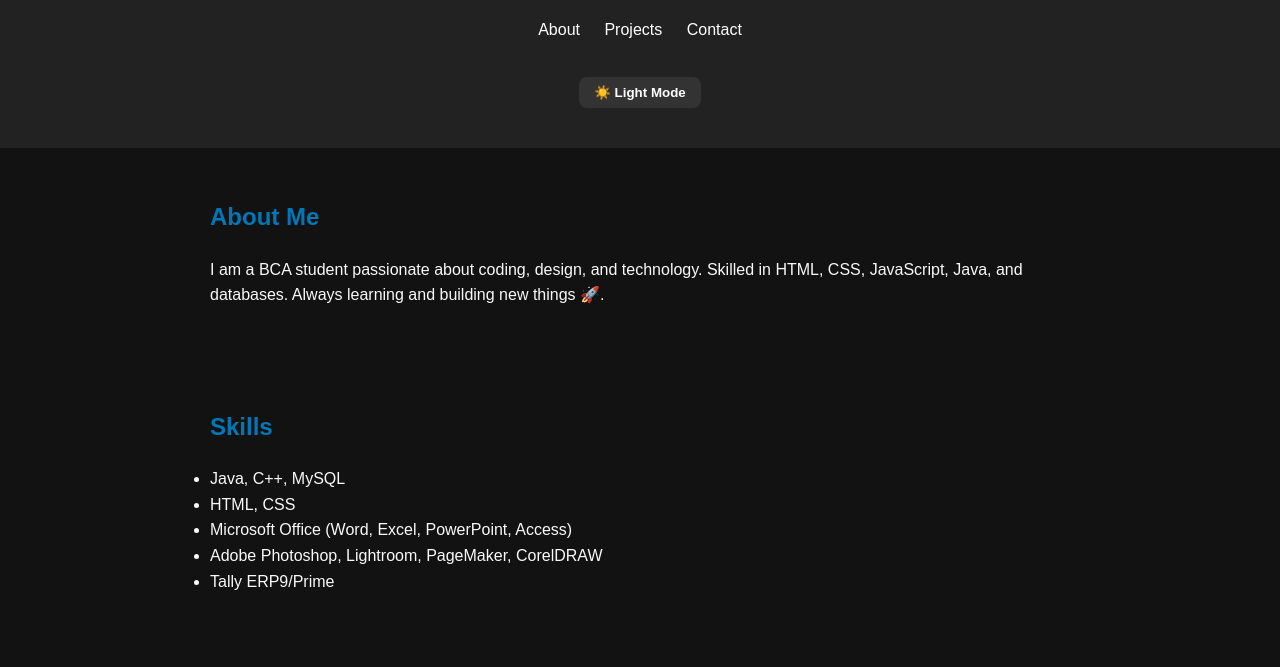
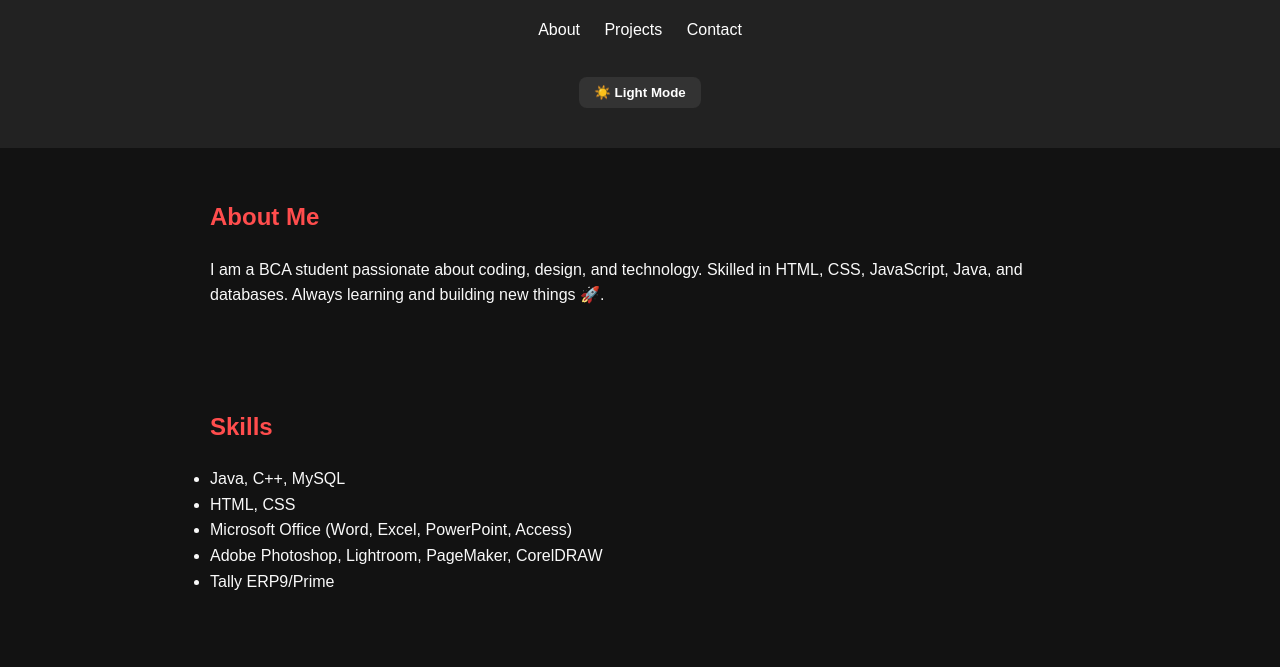
Before and after one commit to FARHANSNC/Portfolio, a plain HTML site: page index.html in a window 1280 px wide. Both pictures are taken after a click on the button "🌙 Dark Mode". Shown: the part 133-800 px from the top of the page. Drawn offline with Linux system fonts and the light colour scheme.

Commit message:
Update style.css

```diff
--- a/style.css
+++ b/style.css
@@ -102,3 +102,8 @@ footer {
 .dark-mode .project-card {
   background: #1e1e1e;
 }
+
+/* Dark Mode h2 */
+.dark-mode h2 {
+  color: #ff4d4d; /* Vibrant Red */
+}
```
